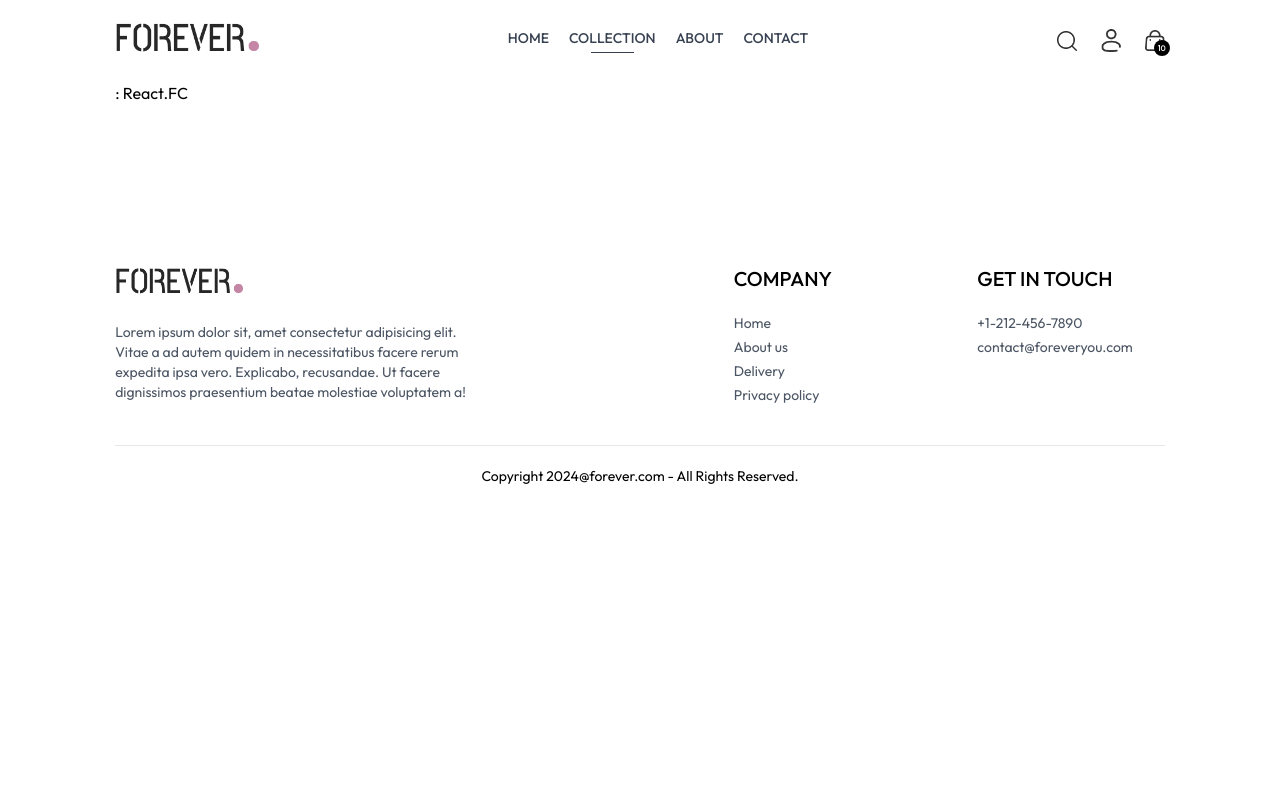
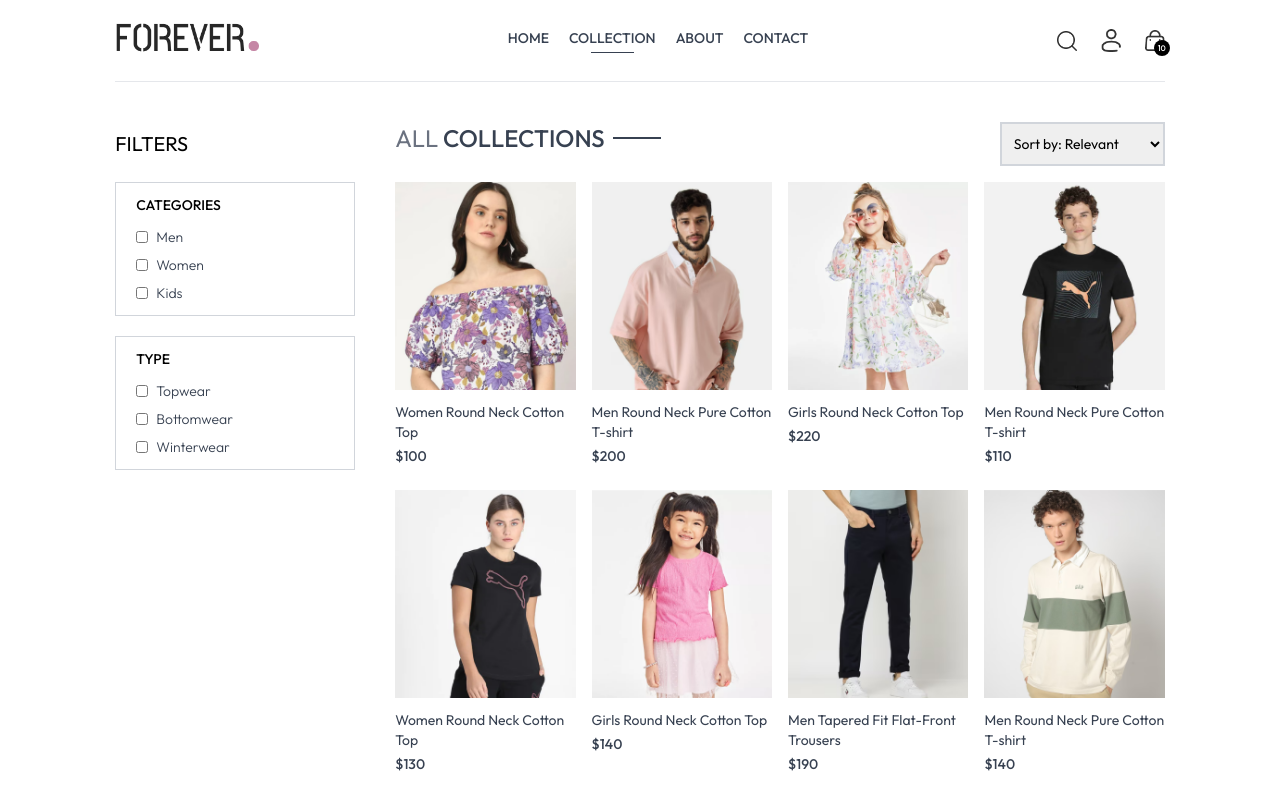
Before and after one commit to Vlad-2109/e-commerce-clothes, a React (Vite) app in the folder client/: page /collection in a window 1280 px wide. Shown: the top 796 px of the page. Built offline with nearby package versions, Linux system fonts and the light colour scheme.

Commit message:
add filter feature

```diff
--- a/client/src/pages/collection/Collection.tsx
+++ b/client/src/pages/collection/Collection.tsx
@@ -1,3 +1,136 @@
+import { useContext, useEffect, useState } from 'react';
+import { ShopContext } from '../../context/ShopContext';
+import { assets } from '../../assets/frontend_assets/assets';
+import { Title } from '../../components/Title';
+import { ProductItem } from '../../components/ProductItem';
+import { IProduct, ShopContextType } from '../../types/types';
+
 export const Collection: React.FC = () => {
-  return <div>: React.FC</div>;
+
+  const { products } = useContext(ShopContext) as ShopContextType;
+  const [showFilter, setShowFilter] = useState<boolean>(false);
+  const [filterProducts, setFilterProducts] = useState<IProduct[]>([]);
+  const [categories, setCategories] = useState<string[]>([]);
+  const [subCategories, setSubCategories] = useState<string[]>([]);
+
+  const toggleCategory = (e: React.ChangeEvent<HTMLInputElement>) => {
+    if (categories.includes(e.target.value)) {
+      setCategories(prevValues => prevValues.filter(item => item !== e.target.value));
+    } else {
+      setCategories(prevValues => [...prevValues, e.target.value]);
+    }
+  };
+
+  const toggleSubcategory = (e: React.ChangeEvent<HTMLInputElement>) => {
+    if (subCategories.includes(e.target.value)) {
+      setSubCategories(prevValues => prevValues.filter(item => item !== e.target.value));
+    } else {
+      setSubCategories(prevValues => [...prevValues, e.target.value]);
+    }
+  }
+
+  const applyFilter = () => {
+
+    let productsCopy = products.slice();
+
+    if (categories.length > 0) {
+      productsCopy = productsCopy.filter(product => categories.includes(product.category))
+    }
+
+    if (subCategories.length > 0) {
+      productsCopy = productsCopy.filter(product => subCategories.includes(product.subCategory));
+    }
+
+    setFilterProducts(productsCopy);
+  };
+
+  useEffect(() => {
+    applyFilter();
+  }, [categories, subCategories])
+
+  const onClickHandler = () => {
+    setShowFilter((prevValue) => !prevValue);
+  };
+
+  return (
+    <div className="flex flex-col sm:flex-row gap-1 sm:gap-10 pt-10 border-t">
+      {/* Filter Options*/}
+      <div className="min-w-60">
+        <p
+          className="my-2 text-xl flex items-center cursor-pointer gap-2"
+          onClick={onClickHandler}
+        >
+          FILTERS
+          <img
+            src={assets.dropdown_icon}
+            alt="dropdown-icon"
+            className={`h-3 sm:hidden ${showFilter ? 'rotate-90' : ''}`}
+          />
+        </p>
+        {/* Category Filter*/}
+        <div
+          className={`border border-gray-300 pl-5 py-3 mt-6 ${showFilter ? '' : 'hidden'} sm:block`}
+        >
+          <p className="mb-3 text-sm font-medium">CATEGORIES</p>
+          <div className="flex flex-col gap-2 text-sm font-light text-gray-700">
+            <p className="flex gap-2">
+              <input type="checkbox" className="w-3" value={'Men'} onChange={toggleCategory}/> Men
+            </p>
+            <p className="flex gap-2">
+              <input type="checkbox" className="w-3" value={'Women'} onChange={toggleCategory}/> Women
+            </p>
+            <p className="flex gap-2">
+              <input type="checkbox" className="w-3" value={'Kids'} onChange={toggleCategory}/> Kids
+            </p>
+          </div>
+        </div>
+        {/* SubCategory Filter */}
+        <div
+          className={`border border-gray-300 pl-5 py-3 my-5 ${showFilter ? '' : 'hidden'} sm:block`}
+        >
+          <p className="mb-3 text-sm font-medium">TYPE</p>
+          <div className="flex flex-col gap-2 text-sm font-light text-gray-700">
+            <p className="flex gap-2">
+              <input type="checkbox" className="w-3" value={'Topwear'} onChange={toggleSubcategory}/>
+              Topwear
+            </p>
+            <p className="flex gap-2">
+              <input type="checkbox" className="w-3" value={'Bottomwear'} onChange={toggleSubcategory}/>
+              Bottomwear
+            </p>
+            <p className="flex gap-2">
+              <input type="checkbox" className="w-3" value={'Winterwear'} onChange={toggleSubcategory}/>
+              Winterwear
+            </p>
+          </div>
+        </div>
+      </div>
+
+      {/* Right Side */}
+      <div className="flex-1">
+        <div className="flex justify-between text-base sm:text-2xl mb-4">
+          <Title text1="ALL" text2="COLLECTIONS" />
+          {/* Product Sort */}
+          <select className="border-2 border-gray-300 text-sm px-2">
+            <option value="relevant">Sort by: Relevant</option>
+            <option value="low-high">Sort by: Low to High</option>
+            <option value="high-low">Sort by: High to Low</option>
+          </select>
+        </div>
+
+        {/* Map Products */}
+        <div className="grid grid-cols-2 md:grid-cols-3 lg:grid-cols-4 gap-4 gap-y-6">
+          {filterProducts.map((product) => (
+            <ProductItem
+              key={product._id}
+              id={product._id}
+              name={product.name}
+              price={product.price}
+              image={product.image}
+            />
+          ))}
+        </div>
+      </div>
+    </div>
+  );
 };
```
